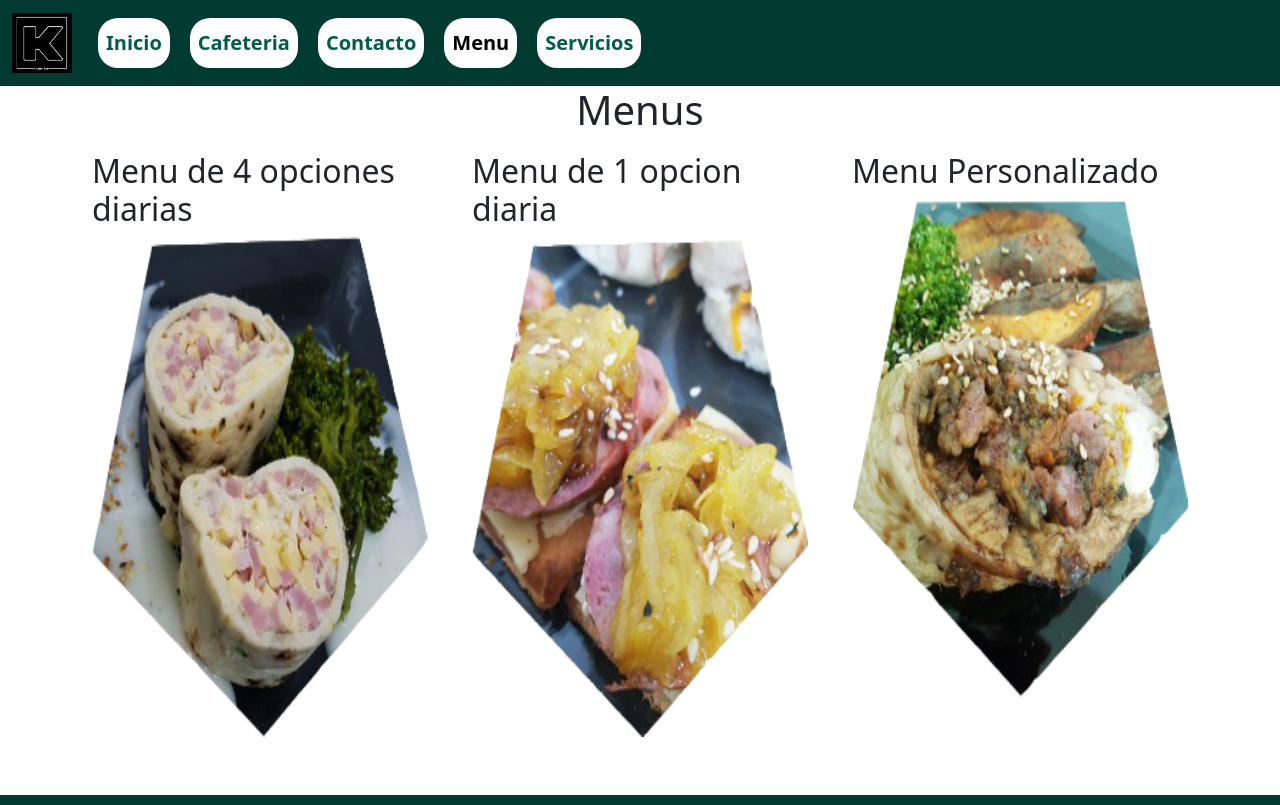
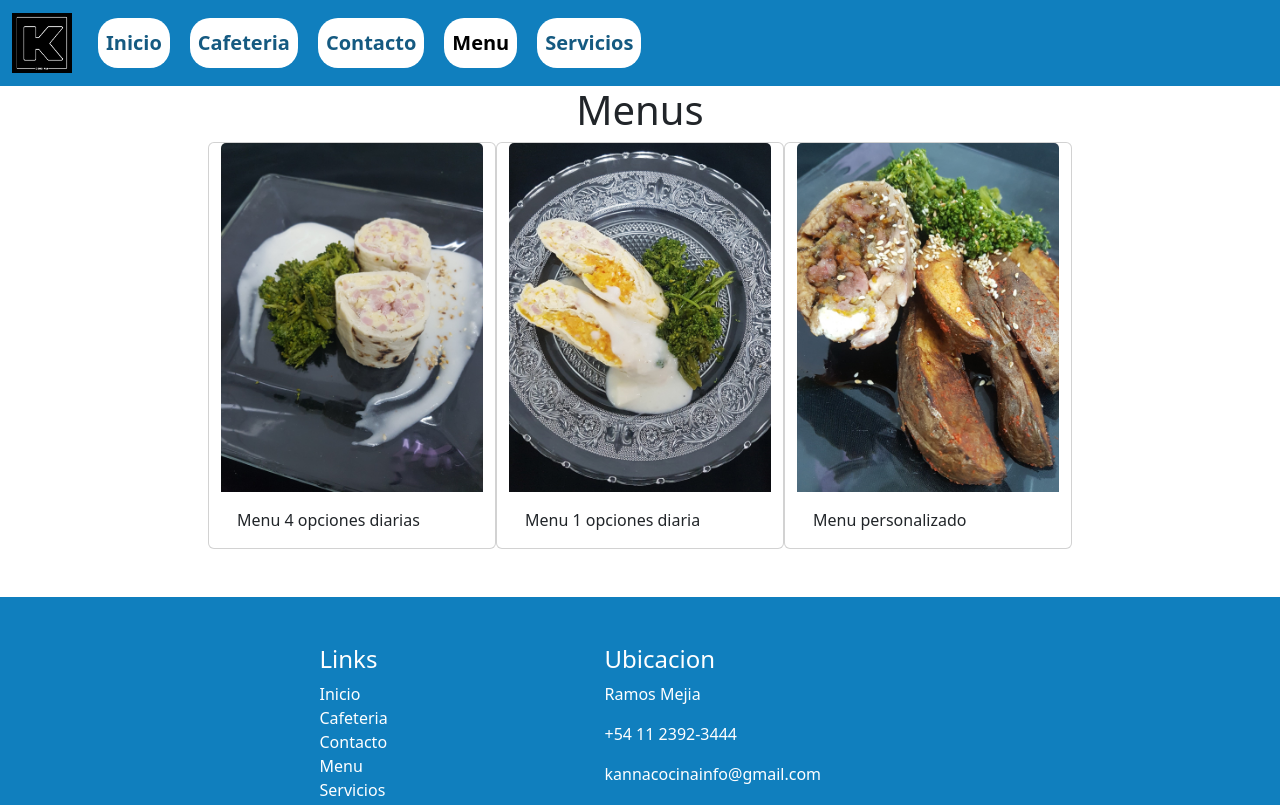
Before and after one commit to SantiiVieitez/PF-SantiagoVieitez, a plain HTML site: page pages/menu.html in a window 1280 px wide. Shown: the top 805 px of the page. Drawn offline with nearby package versions, Linux system fonts and the light colour scheme.

Commit message:
arreglos de la segunda entrega

```diff
--- a/css/style.css
+++ b/css/style.css
@@ -1,9 +1,9 @@
 .navbar-mine{
-  background-color: #013a31;
+  background-color: #107fbe;
 }
 .navbar-a-mine{
   padding: 10px 50px;
-  color: #015c4e;
+  color: #155a81;
   font-size: 20px;
   font-weight: 700;
   margin: 10px;
@@ -16,10 +16,10 @@
 }
 .navbar-a-mine:hover{
   transform: scale(1.1);
-  background-color: #017d69;
+  background-color: #01567d;
 }
 .footer{
-  background: #013a31;
+  background: #107fbe;
   color:white;
 }
 .links ul{
@@ -31,7 +31,7 @@
 }
 .links ul li a:hover{
   text-decoration: none;
-  color: #4180CB;
+  color: #000000;
 }
 .copyright p{border-top:1px solid rgba(255,255,255,.1);
 }
@@ -61,3 +61,7 @@ padding: 10px;
 .foto-nav:hover{
   transform: scale(1.1);
 }
+.img-index{
+  width: 700px;
+  height: auto;
+}
--- a/pages/menu.html
+++ b/pages/menu.html
@@ -5,7 +5,6 @@
     <meta http-equiv="X-UA-Compatible" content="IE=edge">
     <meta name="viewport" content="width=device-width, initial-scale=1.0">
     <link href="https://cdn.jsdelivr.net/npm/bootstrap@5.3.0/dist/css/bootstrap.min.css" rel="stylesheet" integrity="sha384-9ndCyUaIbzAi2FUVXJi0CjmCapSmO7SnpJef0486qhLnuZ2cdeRhO02iuK6FUUVM" crossorigin="anonymous">
-    <script src="https://cdn.jsdelivr.net/npm/bootstrap@5.0.0-beta2/dist/js/bootstrap.bundle.min.js" integrity="sha384-b5kHyXgcpbZJO/tY9Ul7kGkf1S0CWuKcCD38l8YkeH8z8QjE0GmW1gYU5S9FOnJ0" crossorigin="anonymous"></script>
     <link rel="shortcut icon" href="../images/logo.jpeg" type="image/x-icon">
     <link rel="stylesheet" href="../css/style.css">
     <title>Kanna Cocina</title>
@@ -32,35 +31,35 @@
             </div>
         </nav>
     </header>
-    <main class="container">
-        <section class="row">
+    <main class="container-fluid">
+        <section class="row justify-content-center">
             <div class="col-12 text-center">
                 <h1>Menus</h1>
             </div>
-            <div class="col-lg-4 col-sm-12">
-                <div class="menu">
-                    <h2>Menu de 4 opciones diarias</h2>
-                    <img src="../images/menu1.png" alt="foto comida" class="img-fluid">
+            <div class="card col-lg-4 col-md-12 col-sm-12" style="width: 18rem;">
+                <img src="../images/menu1.2.jpeg" class="card-img-top" alt="...">
+                <div class="card-body">
+                  <p class="card-text">Menu 4 opciones diarias</p>
                 </div>
-            </div>
-            <div class="col-lg-4 col-sm-12">
-                <div class="menu">
-                    <h2>Menu de 1 opcion diaria</h2>
-                    <img src="../images/menu2.png" alt="foto comida" class="img-fluid">
+              </div>
+              <div class="card col-lg-4 col-md-12 col-sm-12" style="width: 18rem;">
+                <img src="../images/menu2.4.jpg" class="card-img-top" alt="...">
+                <div class="card-body">
+                  <p class="card-text">Menu 1 opciones diaria</p>
                 </div>
-            </div>
-            <div class="col-lg-4 col-sm-12">
-                <div class="menu">
-                    <h2>Menu Personalizado</h2>
-                    <img src="../images/menu3.png" alt="foto comida" class="img-fluid">
+              </div>
+              <div class="card col-lg-4 col-md-12 col-sm-12" style="width: 18rem;">
+                <img src="../images/menu3.3.jpg" class="card-img-top" alt="...">
+                <div class="card-body">
+                  <p class="card-text">Menu personalizado</p>
                 </div>
-            </div>
+              </div>
         </section>
     </main>
     <footer>
         <div class="mt-5 pt-5 pb-5 footer">
             <div class="container">
-              <div class="row">
+              <div class="row justify-content-center">
                 <div class="col-lg-3 col-xs-12 links">
                   <h4 class="mt-lg-0 mt-sm-3">Links</h4>
                     <ul class="m-0 p-0 mine-links">
@@ -86,5 +85,6 @@
             </div>
             </div>
     </footer>
+    <script src="https://cdn.jsdelivr.net/npm/bootstrap@5.0.0-beta2/dist/js/bootstrap.bundle.min.js" integrity="sha384-b5kHyXgcpbZJO/tY9Ul7kGkf1S0CWuKcCD38l8YkeH8z8QjE0GmW1gYU5S9FOnJ0" crossorigin="anonymous"></script>
 </body>
 </html>
```
Also changed, not shown: index.html (+3 -3 lines), pages/cafeteria.html (+2 -2 lines), pages/contacto.html (+3 -3 lines), pages/servicios.html (+2 -2 lines), images/menu1.2.jpeg (added), images/menu2.2.jpeg (added), images/menu2.3.jpg (added), images/menu2.4.jpg (added), images/menu3.2.jpeg (added), images/menu3.3.jpg (added).
